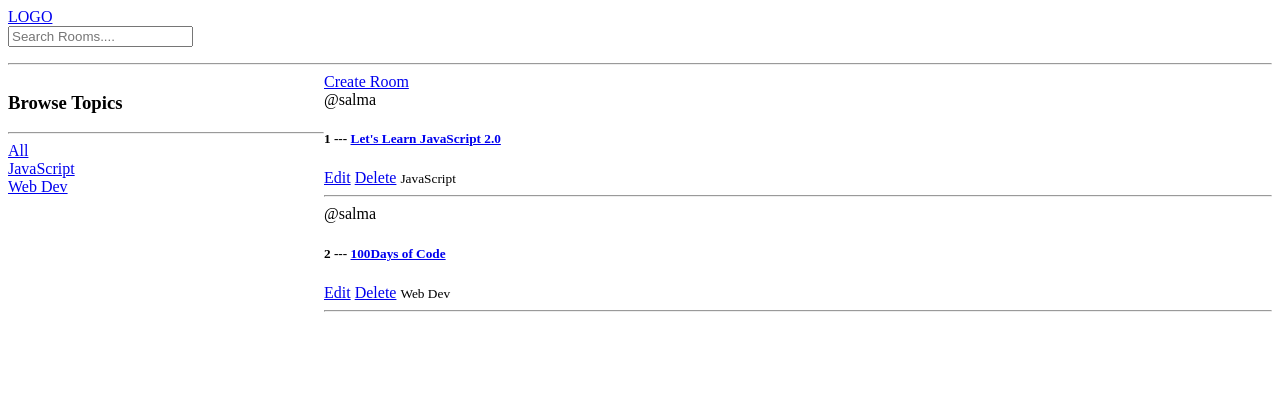
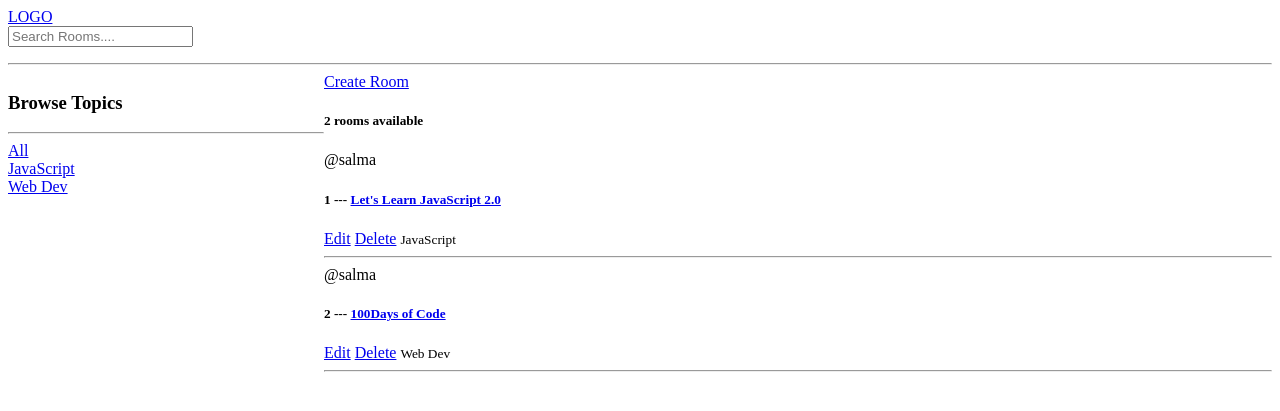
Before and after one commit to salma-achour/Django, a Django app: page / in a window 1280 px wide. Shown: the top 411 px of the page. Run offline with Django 4.2, Linux system fonts and the light colour scheme; data comes from the database, SQL or seed files in the repository.

Commit message:
added available rooms count

```diff
--- a/base/templates/base/home.html
+++ b/base/templates/base/home.html
@@ -29,6 +29,7 @@
     <div>
         <div>
             <a href="{% url 'create-room' %}">Create Room</a>
+            <h5>{{room_count}} rooms available</h5>
             <div>
                  {% for room in rooms %}
                 <span>@{{room.host.username}}</span>
--- a/base/views.py
+++ b/base/views.py
@@ -18,7 +18,8 @@ def home(request):
         Q(description__icontains=q)
           )
     topics = Topic.objects.all()
-    context = {'rooms': rooms, 'topics': topics}
+    room_count = rooms.count()
+    context = {'rooms': rooms, 'topics': topics, 'room_count':room_count}
     return render(request, "base/home.html", context)
 
 def room(request,pk):
```
